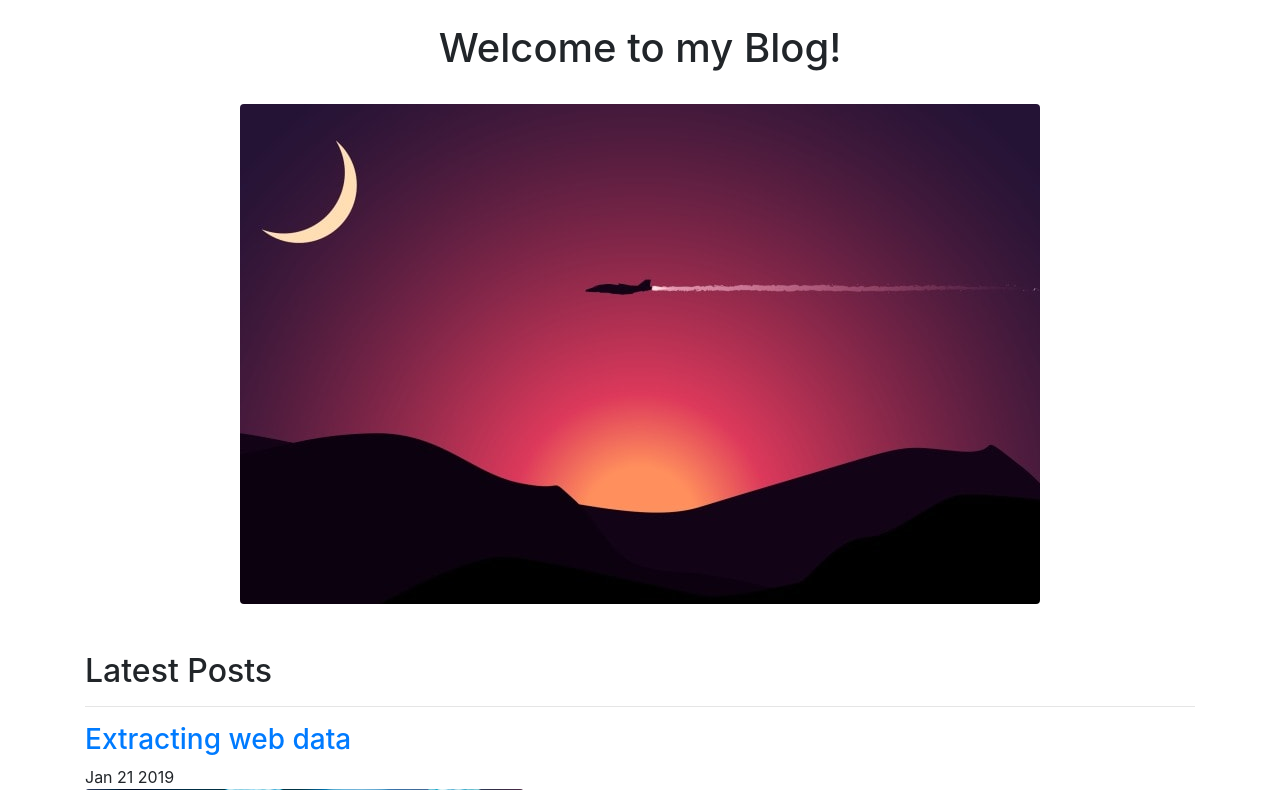
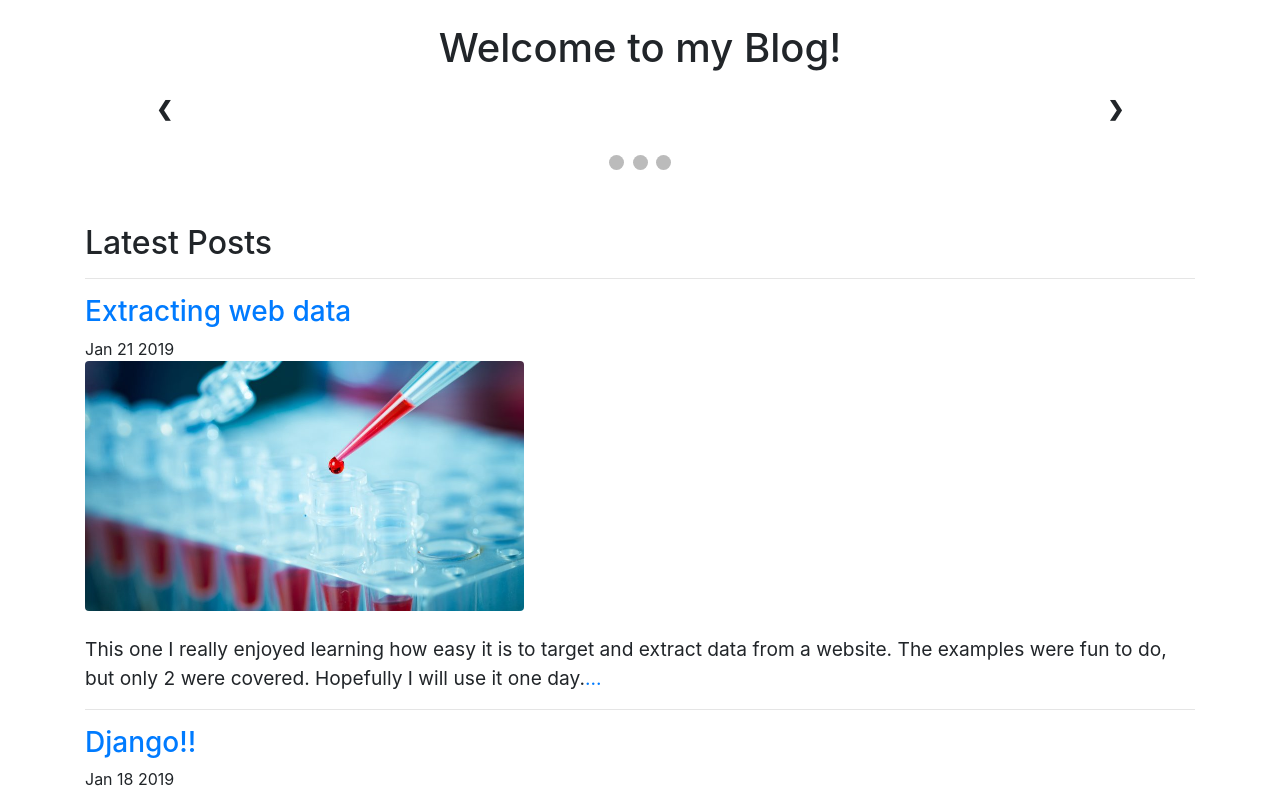
Before and after one commit to NoSayMe/Blog, a Django app: page / in a window 1280 px wide. Shown: the part 56-846 px from the top of the page. Run offline with Django 3.2, Linux system fonts and the light colour scheme; data comes from the database, SQL or seed files in the repository; some libraries are stand-ins or nearby versions.

Commit message:
[add] slideshow gallery

```diff
--- /dev/null
+++ b/blog/posts/static/css/style.css
@@ -0,0 +1,70 @@
+* {box-sizing:border-box}
+
+.slideshow-container {
+  max-width: 1000px;
+  position: relative;
+  margin: auto;
+}
+
+.mySlides {
+  display: none;
+}
+
+.prev, .next {
+  cursor: pointer;
+  position: absolute;
+  top: 50%;
+  width: auto;
+  padding: 16px;
+  margin-top: -50px;
+  color: white;
+  font-weight: bold;
+  font-size: 20px;
+  border-radius: 0 3px 3px 0;
+  user-select: none;
+  -webkit-user-select: none;
+}
+
+.next {
+  right: 0;
+  border-radius: 3px 0 0 3px;
+}
+
+.prev:hover, .next:hover {
+  background-color: rgba(0,0,0,0.8);
+}
+
+.text {
+  color: #f2f2f2;
+  font-size: 15px;
+  padding: 8px 12px;
+  position: absolute;
+  bottom: 8px;
+  width: 100%;
+  text-align: center;
+}
+
+.dot {
+  cursor: pointer;
+  height: 15px;
+  width: 15px;
+  margin: 0 2px;
+  background-color: #bbb;
+  border-radius: 50%;
+  display: inline-block;
+  transition: background-color 0.6s ease;
+}
+
+.active, .dot:hover {
+  background-color: #717171;
+}
+
+@-webkit-keyframes fade {
+  from {opacity: .4}
+  to {opacity: 1}
+}
+
+@keyframes fade {
+  from {opacity: .4}
+  to {opacity: 1}
+}
--- /dev/null
+++ b/blog/posts/static/js/script.js
@@ -0,0 +1,26 @@
+var slideIndex = 1;
+showSlides(slideIndex);
+
+function plusSlides(n) {
+  showSlides(slideIndex += n);
+}
+
+function currentSlide(n) {
+  showSlides(slideIndex = n);
+}
+
+function showSlides(n) {
+  var i;
+  var slides = document.getElementsByClassName("mySlides");
+  var dots = document.getElementsByClassName("dot");
+  if (n > slides.length) {slideIndex = 1}
+  if (n < 1) {slideIndex = slides.length}
+  for (i = 0; i < slides.length; i++) {
+      slides[i].style.display = "none";
+  }
+  for (i = 0; i < dots.length; i++) {
+      dots[i].className = dots[i].className.replace(" active", "");
+  }
+  slides[slideIndex-1].style.display = "block";
+  dots[slideIndex-1].className += " active";
+}
--- a/blog/posts/templates/posts/home.html
+++ b/blog/posts/templates/posts/home.html
@@ -1,18 +1,43 @@
 {% extends 'base.html' %}
+{% block content %}
+{% load static %}
 
-{% block content %}
+<link rel="stylesheet" type="text/css" href="{% static 'css/style.css' %}">
+<script src="{% static 'js/script.js' %}"></script>
 
 <br/>
 <h1 class="text-center">Welcome to my Blog!</h1>
 <br/>
-    {% load static %}
-    <img src="{% static 'home.jpg' %}" class="img-fluid rounded mx-auto d-block" alt="Responsive image">
+<br/>
+<div class="slideshow-container">
+  <div class="mySlides">
+    <img src="{% static 'home2.jpg' %}" style="width:100%">
+    <div class="text">Mountains</div>
+  </div>
+  <div class="mySlides">
+    <img src="{% static 'home3.jpg' %}" style="width:100%">
+    <div class="text">Landscape</div>
+  </div>
+  <div class="mySlides">
+    <img src="{% static 'home4.jpg' %}" style="width:100%">
+    <div class="text">Forest</div>
+  </div>
+  <a class="prev" onclick="plusSlides(-1)">&#10094;</a>
+  <a class="next" onclick="plusSlides(1)">&#10095;</a>
+</div>
+<br>
+<div style="text-align:center">
+  <span class="dot" onclick="currentSlide(1)"></span>
+  <span class="dot" onclick="currentSlide(2)"></span>
+  <span class="dot" onclick="currentSlide(3)"></span>
+</div>
 <br/>
 <br/>
 <h2>Latest Posts</h2>
 <hr/>
 
 {% for post in posts.all %}
+
 <a class="q qs" href="{% url 'post_detail' post.id %}"><h3>{{ post.title }}</h3></a>
 <span class="glyphicon glyphicon-time" aria-hidden="true"></span> {{ post.pub_date_pretty }}
 <br/>
@@ -25,6 +50,7 @@
 <p style="font-size:120%">{{ post.summary }}<a href="{% url 'post_detail' post.id %}">...</a></p>
 </body>
 <hr/>
+
 {% endfor %}
 
 <div align="center">
```
Also changed, not shown: blog/posts/static/home1.jpg (renamed from blog/posts/static/home.jpg), blog/posts/static/home2.jpg (added), blog/posts/static/home3.jpg (added), blog/posts/static/home4.jpg (added). Lines whose indentation alone changed are shown as unchanged.
